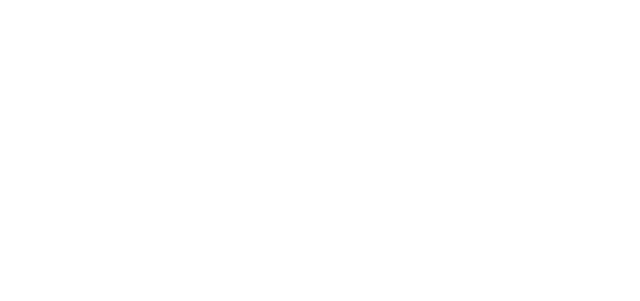
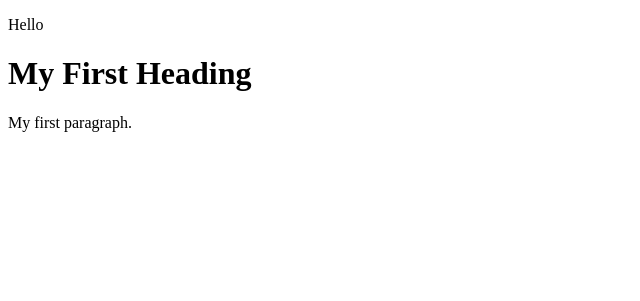
Before and after one commit to andrewcgaitskell/nodeapp, a website: page static/video/index.html in a window 1280 px wide. Shown: the whole page, without its empty margins (0-640 px from the left). Drawn offline with Linux system fonts and the light colour scheme.

Commit message:
Update index.html

```diff
--- a/static/video/index.html
+++ b/static/video/index.html
@@ -6,6 +6,9 @@
    </head>
 
    <body>
+      <p>Hello</p>
+      <h1>My First Heading</h1>
+      <p>My first paragraph.</p>
       <video autoplay></video>
       <script src = "client.js"></script>
    </body>
```
